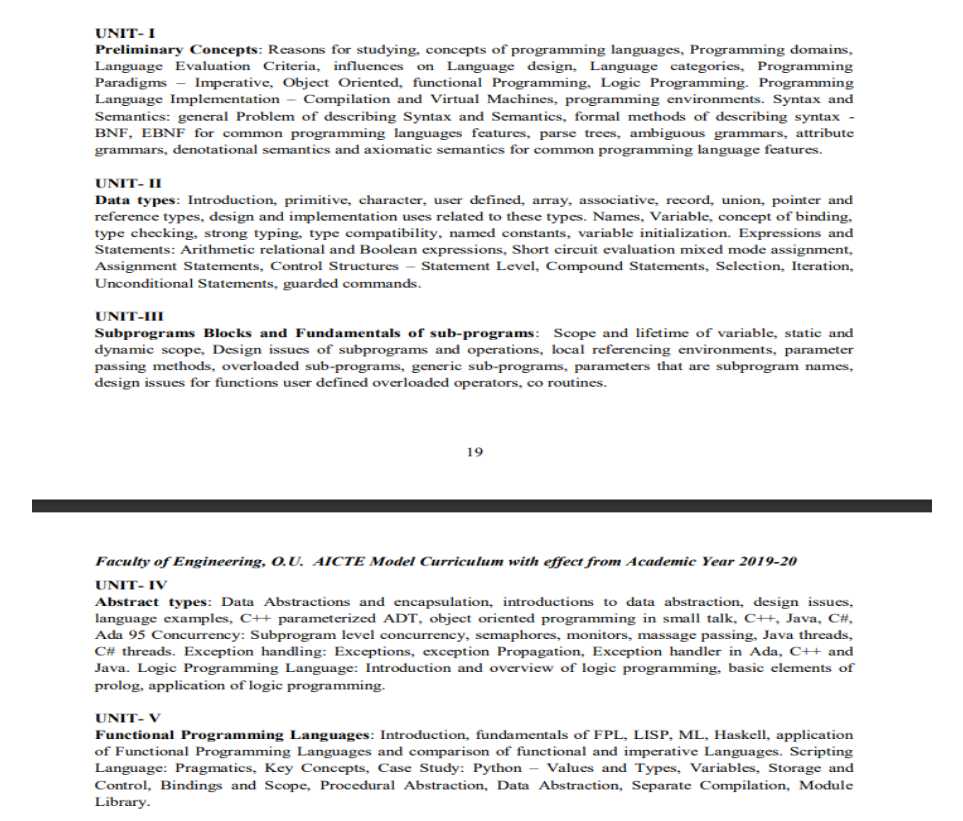
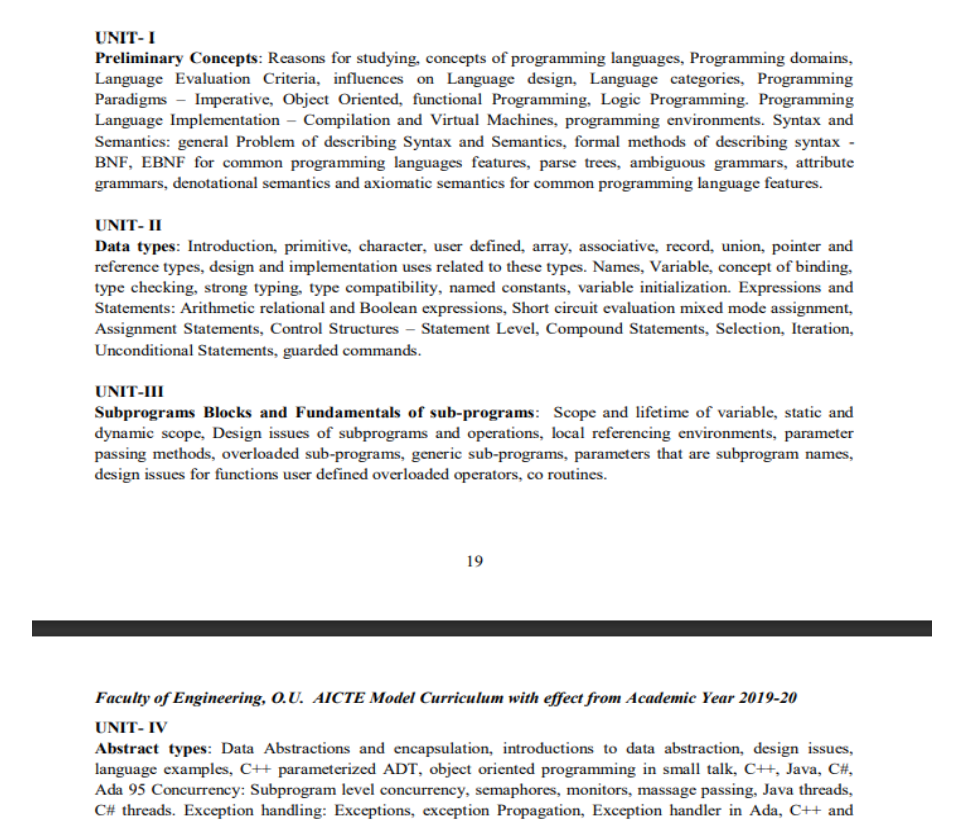
Before and after one commit to pruthvisai122/ALC, a plain HTML site: page index.html in a window 1280 px wide. Shown: the top 821 px of the page, without its empty margins (158-1121 px from the left). Drawn offline with Linux system fonts and the light colour scheme.

Commit message:
Update index.html

```diff
--- a/index.html
+++ b/index.html
@@ -9,6 +9,6 @@
          }
    </style>
    <body>
-      <p><img src="pl.png" width="900" height="800"></p>
+      <p><img src="pl.png" width="900" height="1000"></p>
    </body>
 </html>
```
